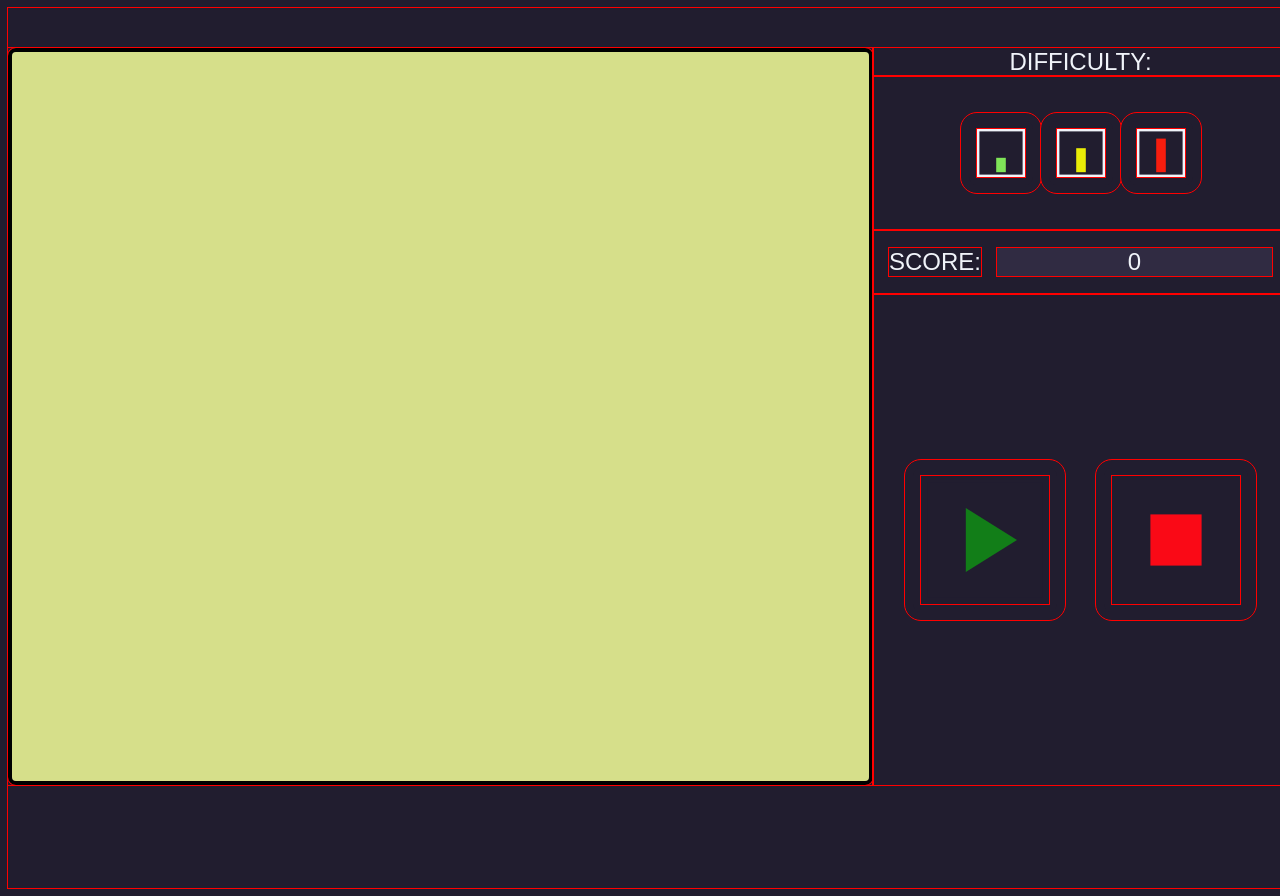
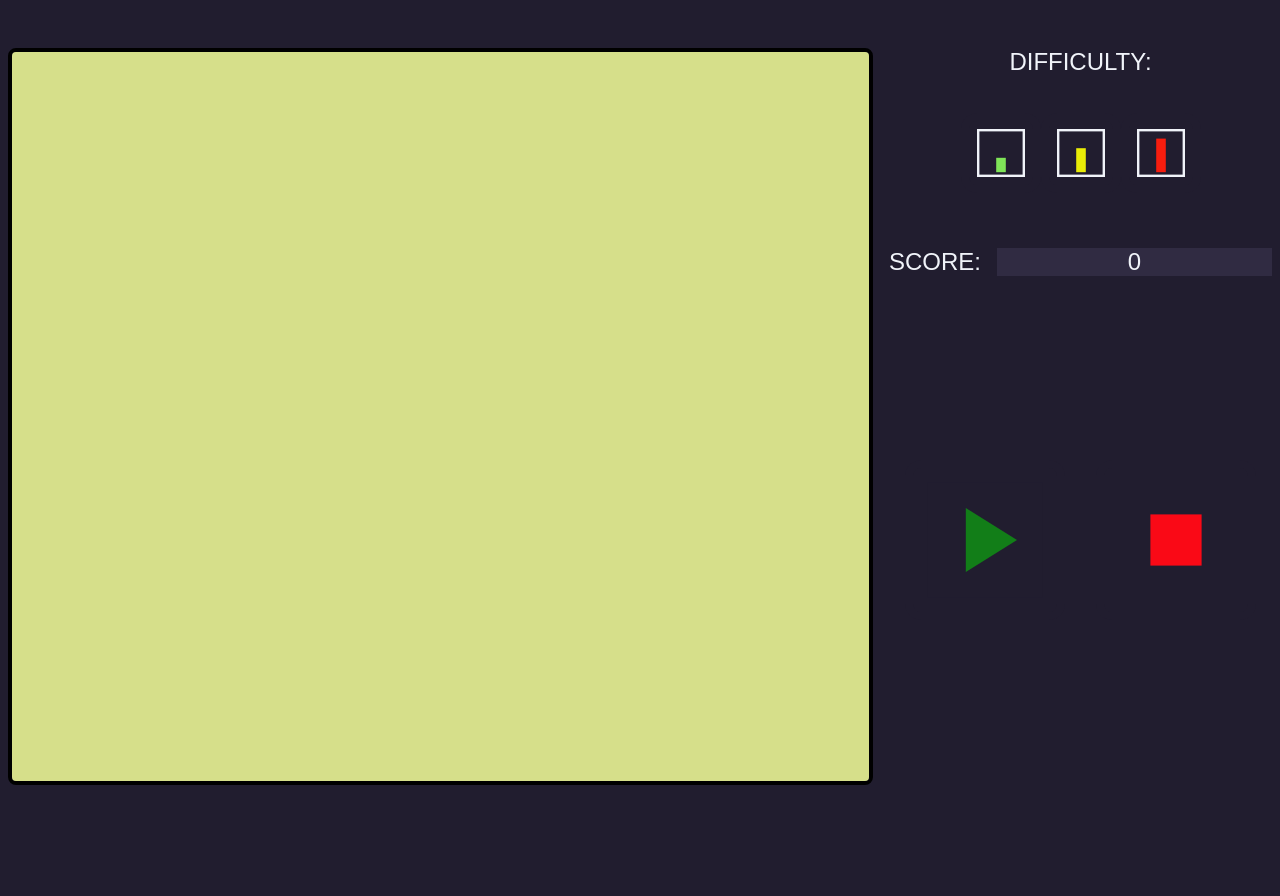
Before and after one commit to oxe-i/oxe-i.github.io, a plain HTML site: page game.html in a window 1280 px wide. Drawn offline with Linux system fonts and the light colour scheme.

Commit message:
remove outline

```diff
--- a/game-script.js
+++ b/game-script.js
@@ -155,6 +155,12 @@ function initializeCanvasVariables() {
     // CSS properties
     document.documentElement.style.setProperty("--canvas-height", `${canvas.height}px`);
     document.documentElement.style.setProperty("--canvas-width", `${canvas.width}px`);
+
+    // Get the DPR of the canvas
+    const dpr = window.devicePixelRatio;
+
+    // Scale the context to ensure correct drawing operations
+    context.scale(dpr, dpr);
 }
 
 function initializeSnakeVariables() {
--- a/game-styles.css
+++ b/game-styles.css
@@ -8,8 +8,6 @@
     --difficulty-button-size: 10vmin;
     --gameflow-button-size: 20vmin;
 }
-
-* {outline: 1px solid red;}
 
 .button {
     color: #f0f3f9;
--- a/game.html
+++ b/game.html
@@ -3,7 +3,7 @@
     <head>
         <meta charset="UTF-8">
         <meta name="viewport" content="width=device.width, initial-scale=1.0">
-        <title>Test of a game page</title>
+        <title>Snake game</title>
         <link rel="stylesheet" href="game-styles.css">
     </head>
     <body id="page">
```
